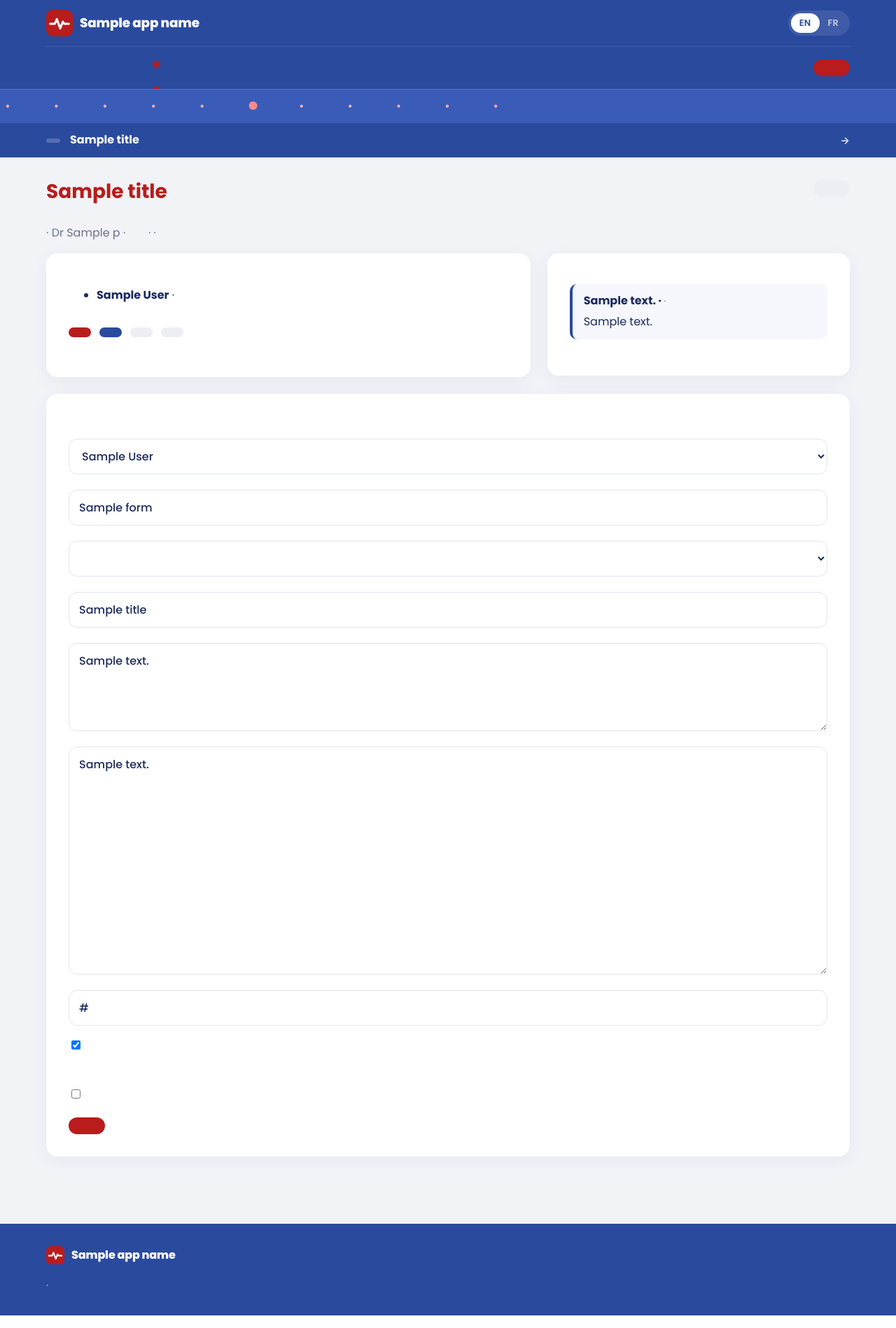
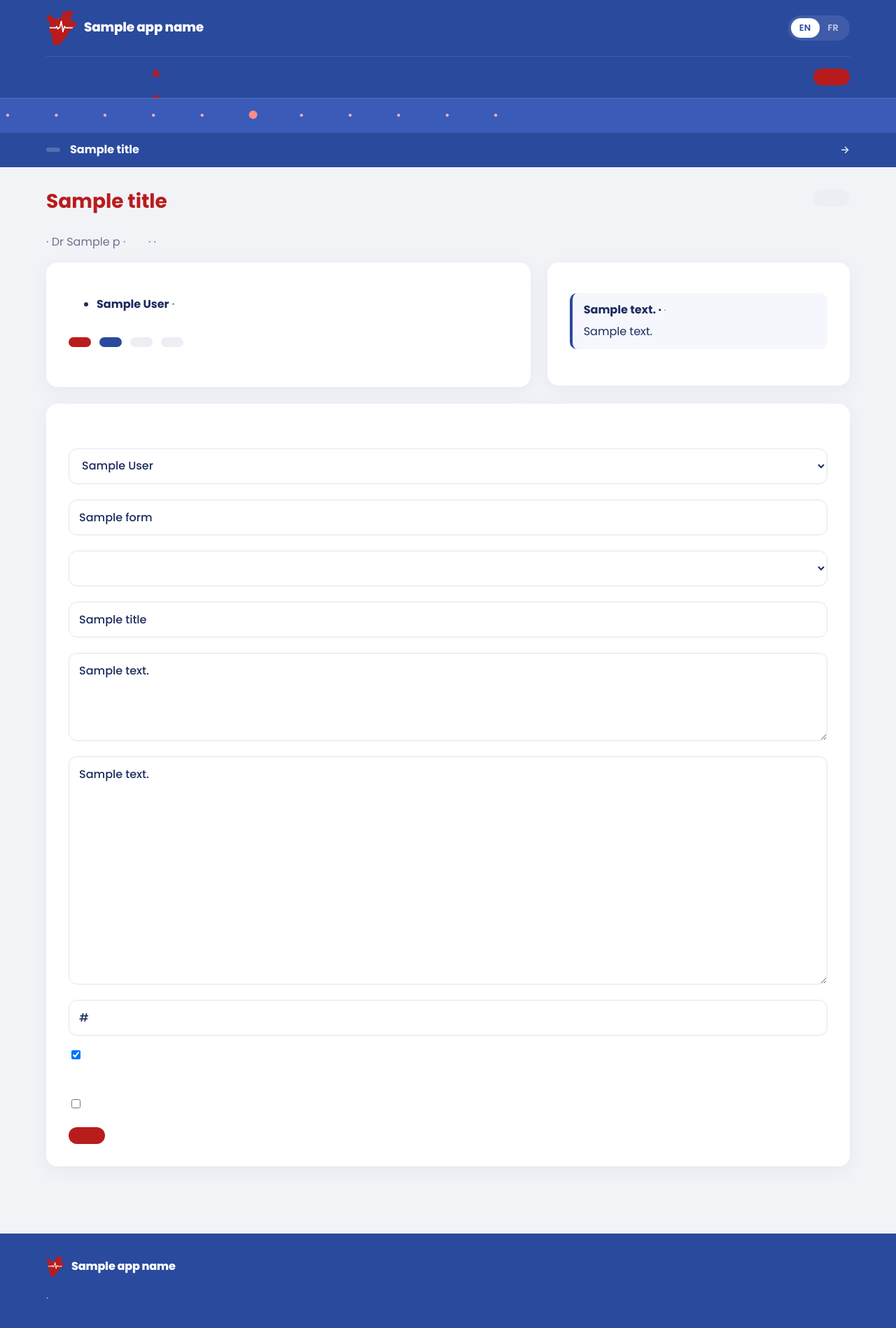
Before and after one commit to Burundi-Tech-Hub/docteurs-bi, a Node project: template views/admin-article.ejs in a window 1280 px wide. Shown: the whole page at 70% size. Run offline with Node 20 templates, Linux system fonts and the light colour scheme; the template is opened without the code that fills it: most values are stand-ins (such as "Sample title", 1, 10 or a date in 2020); lists and menus that the app fills with data are empty.

Commit message:
New logo: Burundi map with ECG line, recoloured to the site red, for the header, footer, favicon and app icons
Co-Authored-By: Claude Opus 5.5 <noreply@anthropic.com>
Claude-Session: https://claude.ai/code/session_01UpjjKwa6MhS5ePqmHMHnLy

```diff
--- a/public/css/style.css
+++ b/public/css/style.css
@@ -395,3 +395,4 @@ select { font: 500 1rem var(--font); color: var(--text); width: 100%; padding: 1
 .conf-points { padding-left: 1.2rem; }
 .conf-card .actions { display: flex; flex-wrap: wrap; gap: 10px; margin: 16px 0 8px; }
 @media (max-width: 600px) { .conf-card { grid-template-columns: 1fr; } }
+.brand-mark { display: block; height: auto; }
--- a/public/sw.js
+++ b/public/sw.js
@@ -1,5 +1,5 @@
 // Network first; when offline, show the cached offline page for navigations.
-const CACHE = 'mdd-v1';
+const CACHE = 'mdd-v2';
 const OFFLINE = '/offline';
 
 self.addEventListener('install', (e) => {
--- a/src/routes/public.js
+++ b/src/routes/public.js
@@ -48,9 +48,9 @@ module.exports = function publicRoutes(db) {
       background_color: '#f2f3f7',
       theme_color: '#2a4a9e',
       icons: [
-        { src: '/static/icons/icon-192.png', sizes: '192x192', type: 'image/png' },
-        { src: '/static/icons/icon-512.png', sizes: '512x512', type: 'image/png' },
-        { src: '/static/icons/maskable-512.png', sizes: '512x512', type: 'image/png', purpose: 'maskable' },
+        { src: `/static/icons/icon-192.png?v=${config.assetVersion}`, sizes: '192x192', type: 'image/png' },
+        { src: `/static/icons/icon-512.png?v=${config.assetVersion}`, sizes: '512x512', type: 'image/png' },
+        { src: `/static/icons/maskable-512.png?v=${config.assetVersion}`, sizes: '512x512', type: 'image/png', purpose: 'maskable' },
       ],
     });
   });
--- a/views/partials/footer.ejs
+++ b/views/partials/footer.ejs
@@ -1,7 +1,7 @@
 </main>
 <footer class="site-footer">
   <div class="wrap">
-    <div class="brand small"><svg viewBox="0 0 40 40" width="26" height="26" aria-hidden="true"><rect width="40" height="40" rx="10" fill="#b91c1c"/><path d="M6 21h7l3-7 5 14 4-10 2 3h7" fill="none" stroke="#fff" stroke-width="3.2" stroke-linecap="round" stroke-linejoin="round"/></svg><span><%= appName %></span></div>
+    <div class="brand small"><img class="brand-mark" src="/static/img/logo-mark.png?v=<%= config.assetVersion %>" width="26" height="30" alt=""><span><%= appName %></span></div>
     <p><%= t('footer.about') %></p>
     <p><a href="/contact" class="footer-link"><%= t('contact.title') %></a> · <a href="/install" class="footer-link"><%= t('install.title') %></a></p>
   </div>
--- a/views/partials/header.ejs
+++ b/views/partials/header.ejs
@@ -8,10 +8,10 @@
   <link rel="preconnect" href="https://fonts.gstatic.com" crossorigin>
   <link href="https://fonts.googleapis.com/css2?family=Poppins:wght@400;500;600;700;800&display=swap" rel="stylesheet">
   <link rel="stylesheet" href="/static/css/style.css?v=<%= config.assetVersion %>">
-  <link rel="icon" href="/static/favicon.svg" type="image/svg+xml">
+  <link rel="icon" href="/static/favicon.png?v=<%= config.assetVersion %>" type="image/png">
   <link rel="manifest" href="/manifest.webmanifest">
   <meta name="theme-color" content="#2a4a9e">
-  <link rel="apple-touch-icon" href="/static/icons/apple-touch-icon.png">
+  <link rel="apple-touch-icon" href="/static/icons/apple-touch-icon.png?v=<%= config.assetVersion %>">
   <meta name="apple-mobile-web-app-capable" content="yes">
   <meta name="apple-mobile-web-app-title" content="Docteurs">
 </head>
@@ -20,7 +20,7 @@
   <div class="wrap">
     <div class="topbar">
       <a href="/" class="brand" aria-label="<%= appName %>">
-        <svg viewBox="0 0 40 40" width="38" height="38" aria-hidden="true"><rect width="40" height="40" rx="10" fill="#b91c1c"/><path d="M6 21h7l3-7 5 14 4-10 2 3h7" fill="none" stroke="#fff" stroke-width="3.2" stroke-linecap="round" stroke-linejoin="round"/></svg>
+        <img class="brand-mark" src="/static/img/logo-mark.png?v=<%= config.assetVersion %>" width="44" height="52" alt="">
         <span><%= appName %></span>
       </a>
       <nav class="utility">
--- a/wix-site/index.html
+++ b/wix-site/index.html
@@ -5,7 +5,7 @@
   <meta name="viewport" content="width=device-width, initial-scale=1">
   <title>Mess des Docteurs</title>
   <meta name="description" content="Le réseau des médecins du Burundi : annuaire de l’Ordre, e-mail professionnel, discussions entre confrères et alertes de santé publique.">
-  <link rel="icon" href="logo.svg" type="image/svg+xml">
+  <link rel="icon" href="favicon.png" type="image/png">
   <link rel="preconnect" href="https://fonts.googleapis.com">
   <link rel="preconnect" href="https://fonts.gstatic.com" crossorigin>
   <link href="https://fonts.googleapis.com/css2?family=Poppins:wght@400;500;600;700;800&display=swap" rel="stylesheet">
@@ -14,7 +14,7 @@
 <body>
 <header class="site-header">
   <div class="wrap topbar">
-    <a href="#" class="brand"><img src="logo.svg" width="38" height="38" alt=""><span><span lang="fr">Mess des Docteurs</span><span lang="en">Doctor’s Mess</span></span></a>
+    <a href="#" class="brand"><img src="logo-mark.png" width="44" height="52" alt=""><span><span lang="fr">Mess des Docteurs</span><span lang="en">Doctor’s Mess</span></span></a>
     <nav class="utility">
       <a data-app="/install"><span lang="fr">Télécharger l’app</span><span lang="en">Get the app</span></a>
       <a data-app="/login"><span lang="fr">Connexion</span><span lang="en">Log in</span></a>
@@ -167,7 +167,7 @@
 
 <footer class="site-footer">
   <div class="wrap">
-    <div class="brand small"><img src="logo.svg" width="26" height="26" alt=""><span><span lang="fr">Mess des Docteurs</span><span lang="en">Doctor’s Mess</span></span></div>
+    <div class="brand small"><img src="logo-mark.png" width="26" height="30" alt=""><span><span lang="fr">Mess des Docteurs</span><span lang="en">Doctor’s Mess</span></span></div>
     <p><span lang="fr">Réseau indépendant des médecins du Burundi. Données du tableau : Conseil National de l’Ordre des Médecins du Burundi (cnomb.bi).</span><span lang="en">Independent network for Burundi’s doctors. Register data: Conseil National de l’Ordre des Médecins du Burundi (cnomb.bi).</span></p>
     <p><a class="footer-link" data-app="/contact"><span lang="fr">Nous contacter</span><span lang="en">Contact us</span></a> · <a class="footer-link" data-app="/install"><span lang="fr">Télécharger l’application</span><span lang="en">Download the app</span></a></p>
   </div>
```
Also changed, not shown: public/favicon.png (added), public/favicon.svg (deleted), public/icons/apple-touch-icon.png, public/icons/icon-192.png, public/icons/icon-512.png, public/icons/maskable-512.png, public/img/logo-mark.png (added), wix-site/favicon.png (added), wix-site/logo-mark.png (added).
